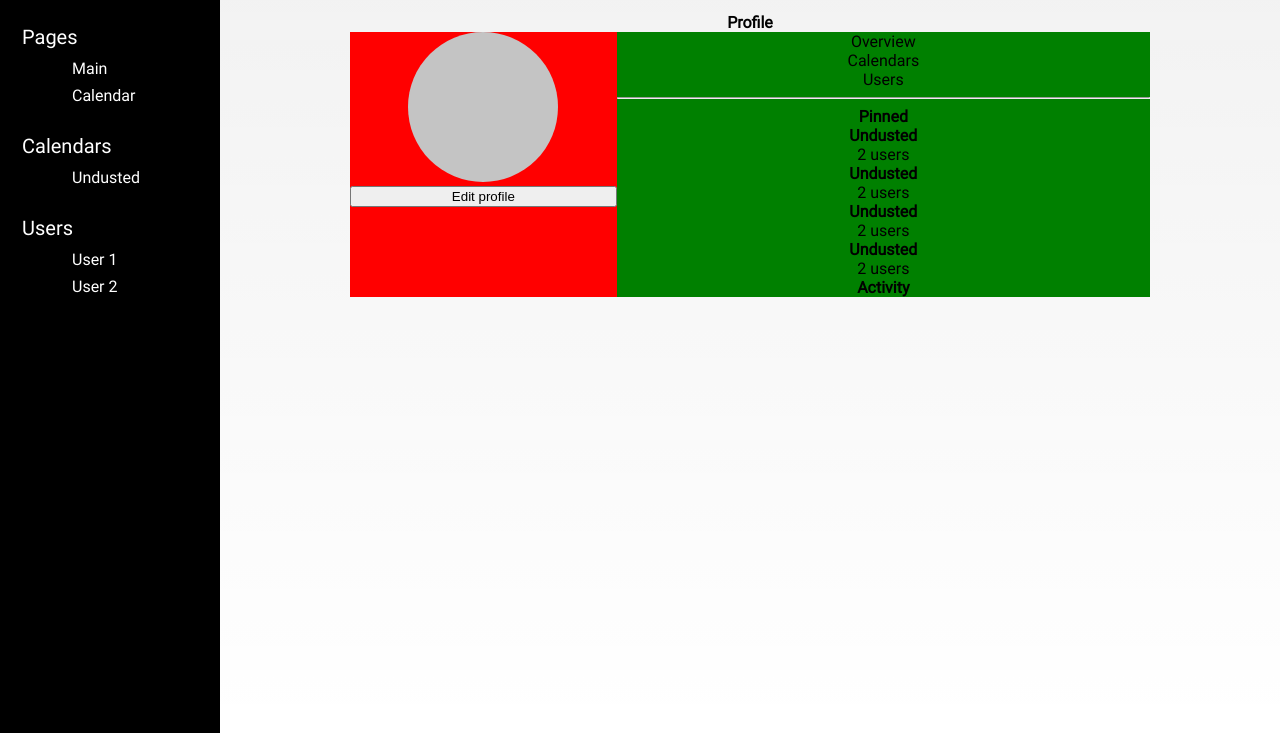
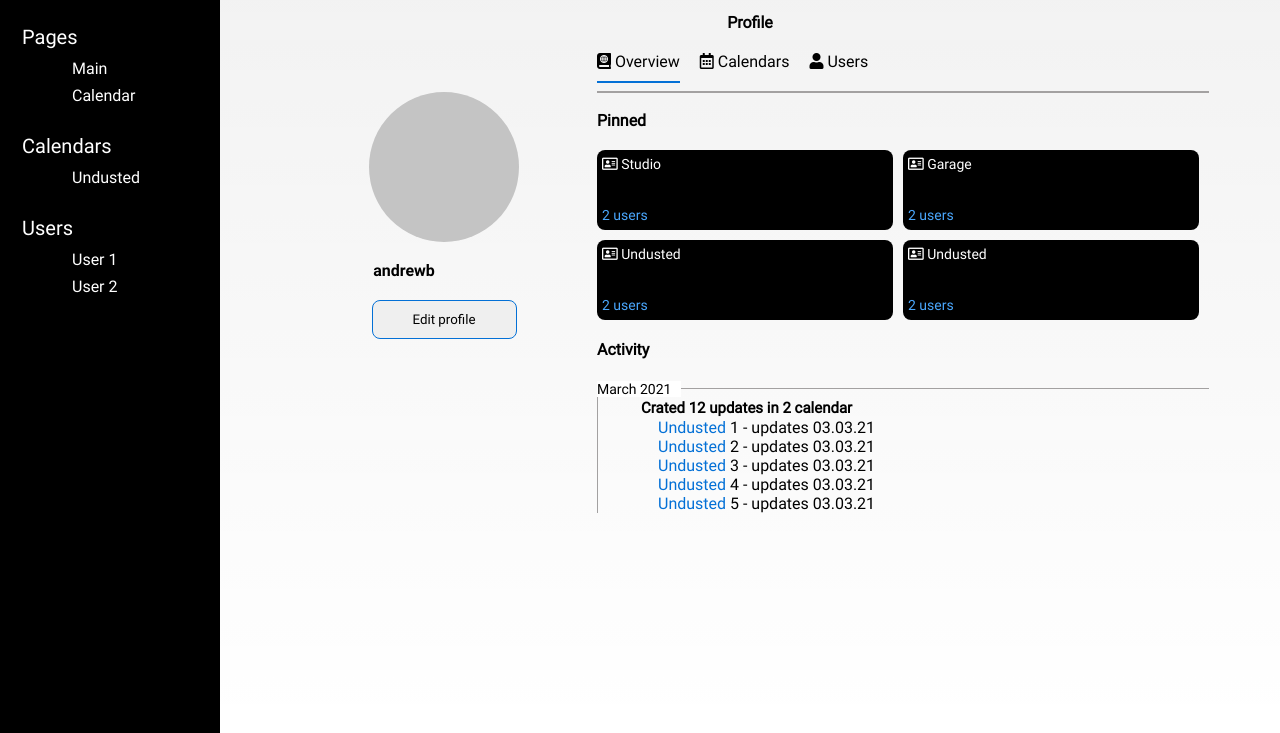
Before and after one commit to andrewburw/planify-front, a website: page app/profile.html in a window 1280 px wide. Shown: the part 67-800 px from the top of the page. Drawn offline with Linux system fonts and the light colour scheme.

Commit message:
profile added

```diff
--- a/app/profile.html
+++ b/app/profile.html
@@ -1,10 +1,13 @@
 <!DOCTYPE html>
 <html lang="en">
-
   <head>
     <meta charset="UTF-8" />
     <meta name="viewport" content="width=device-width, initial-scale=1.0" />
     <link rel="stylesheet" href="css/style.min.css" />
+    <link
+      rel="stylesheet"
+      href="https://cdnjs.cloudflare.com/ajax/libs/font-awesome/5.15.2/css/all.min.css"
+    />
     <title>Planify</title>
   </head>
 
@@ -24,13 +27,31 @@
             </div>
             <div class="header_co__rightside-menu">
               <div class="header_co__rside-menu-ddown">
-              <p>Menu <img class="header_co__rside-menu-d-img" src="images/arrow_down.png" /></p>
+                <p>
+                  Menu
+                  <img
+                    class="header_co__rside-menu-d-img"
+                    src="images/arrow_down.png"
+                  />
+                </p>
               </div>
 
               <div class="header_co__profile">
-              <img src="images/myself_1.png" height="40" width="40" width="40" alt="" />
+                <img
+                  src="images/myself_1.png"
+                  height="40"
+                  width="40"
+                  width="40"
+                  alt=""
+                />
                 <div class="header_co__profile-ddown">
-                <p>Andrew B <img class="header_co__rside-menu-d-img" src="images/arrow_down_bw.png" /></p>
+                  <p>
+                    Andrew B
+                    <img
+                      class="header_co__rside-menu-d-img"
+                      src="images/arrow_down_bw.png"
+                    />
+                  </p>
                 </div>
               </div>
             </div>
@@ -75,58 +96,89 @@
       <div class="main_co">
         <div class="container">
           <div class="main_co__month-name">
-
-          <h1> Profile</h1>
+            <h1>Profile</h1>
             <div class="profile__container">
               <div class="profile__lside">
                 <div class="profile__lside-avatar">
                   <canvas class="profile__lside-canvas"></canvas>
                 </div>
-              <h4 class="profile__lside-username"></h4>
+                <h4 class="profile__lside-username">andrewb</h4>
+                <div class="profile__lside-buttons">
                   <button class="profile__lside-edit">Edit profile</button>
+                </div>
               </div>
               <div class="profile__rside">
                 <div class="profile__rside-header">
                   <ul class="profile__rside-menu">
-                  <li class="profle__rside-menu-item">Overview</li>
-                  <li class="profle__rside-menu-item">Calendars</li>
-                  <li class="profle__rside-menu-item">Users</li>
+                    <li class="profile__rside-menu-item">
+                      <i class="fas fa-atlas"></i> Overview
+                    </li>
+                    <li class="profile__rside-menu-item">
+                      <i class="far fa-calendar-alt"></i> Calendars
+                    </li>
+                    <li class="profile__rside-menu-item">
+                      <i class="fas fa-user"></i> Users
+                    </li>
                   </ul>
-                <hr>
+                </div>
+                <hr class="profile__rside-hr" />
 
                 <h3 class="profile__rside-pined">Pinned</h3>
+
                 <div class="profile__rside-p-container">
                   <div class="profile__rside-p-item">
-                    <h4 class="profile__rside-item-header">Undusted</h4>
-                    <p class="profile__rside-item-users">
-                      2 users
-                    </p>
+                    <h4 class="profile__rside-item-header">
+                      <i class="far fa-address-card"></i> Studio
+                    </h4>
+                    <p class="profile__rside-item-users">2 users</p>
                   </div>
                   <div class="profile__rside-p-item">
-                    <h4 class="profile__rside-item-header">Undusted</h4>
-                    <p class="profile__rside-item-users">
-                      2 users
-                    </p>
+                    <h4 class="profile__rside-item-header">
+                      <i class="far fa-address-card"></i> Garage
+                    </h4>
+                    <p class="profile__rside-item-users">2 users</p>
                   </div>
                   <div class="profile__rside-p-item">
-                    <h4 class="profile__rside-item-header">Undusted</h4>
-                    <p class="profile__rside-item-users">
-                      2 users
-                    </p>
+                    <h4 class="profile__rside-item-header">
+                      <i class="far fa-address-card"></i> Undusted
+                    </h4>
+                    <p class="profile__rside-item-users">2 users</p>
                   </div>
                   <div class="profile__rside-p-item">
-                    <h4 class="profile__rside-item-header">Undusted</h4>
-                    <p class="profile__rside-item-users">
-                      2 users
-                    </p>
+                    <h4 class="profile__rside-item-header">
+                      <i class="far fa-address-card"></i> Undusted
+                    </h4>
+                    <p class="profile__rside-item-users">2 users</p>
                   </div>
                 </div>
                 <h3 class="profile__rside-pined">Activity</h3>
-
+                <div class="profile__rside-news-cont">
+                  <h3 class="profile__rside-news-header">
+                    <span>March 2021</span>
+                  </h3>
+                  <div class="profile__rside-time-line">
+                    <h3 class="profile__rside-tl-header">
+                      Crated 12 updates in 2 calendar
+                    </h3>
+                    <ul class="profile__rside-tl-list">
+                      <li class="profile__rside-tl-item">
+                        <span>Undusted</span> 1 - updates 03.03.21
+                      </li>
+                      <li class="profile__rside-tl-item">
+                        <span>Undusted</span> 2 - updates 03.03.21
+                      </li>
+                      <li class="profile__rside-tl-item">
+                        <span>Undusted</span> 3 - updates 03.03.21
+                      </li>
+                      <li class="profile__rside-tl-item">
+                        <span>Undusted</span> 4 - updates 03.03.21
+                      </li>
+                      <li class="profile__rside-tl-item">
+                        <span>Undusted</span> 5 - updates 03.03.21
+                      </li>
+                    </ul>
                   </div>
-
-
-
+                </div>
               </div>
             </div>
           </div>
@@ -134,5 +186,4 @@
       </div>
     </div>
   </body>
-
 </html>
--- a/app/scss/main_page_calendar/profile/_app.scss
+++ b/app/scss/main_page_calendar/profile/_app.scss
@@ -1,35 +1,150 @@
-
-
-.profile__container{
+.profile__container {
   display: flex;
-    flex-direction: row;
-    flex-wrap: wrap;
   width: 100%;
-    height: 100%;
 }
 
-.profile__lside{
-    display: flex;
-  flex-direction: column;
-  width: 300px;
+.profile__lside {
   flex: 1;
-    background-color: red;
+  height: 80vh;
 
-    &-canvas{
-
+  &-avatar {
+    padding-top: 60px;
+  }
+  &-username {
+    padding-top: 15px;
+    padding-right: 80px;
+    @extend %rb-bold;
+    font-size: 16px;
+  }
+  &-buttons {
+    padding-top: 20px;
+  }
+  &-edit {
+    border-radius: 8px;
+    border: 1px solid #0370d6;
+    cursor: pointer;
+    transition-duration: 0.4s;
+    padding: 11px 40px;
+    @extend %rb-regular;
+  }
+  &-edit:hover {
+    background-color: #0370d6;
+    color: white;
+  }
+  &-canvas {
     border-radius: 50%;
-        background-color: #C4C4C4;
+    background-color: #c4c4c4;
     height: 150px;
     width: 150px;
   }
-
 }
 
-.profile__rside{
+.profile__rside {
+  flex: 2;
+  width: 60vw;
+
+  &-header {
+    padding-top: 20px;
+  }
+  &-menu {
     display: flex;
-    flex-direction: column;
-    flex-basis: 100%;
-    width: 500px;
-    flex: 2;
-    background-color: green;
   }
+  &-menu-item {
+    padding-right: 20px;
+    cursor: pointer;
+  }
+  &-hr {
+    border: 1px solid #a3a1a1;
+  }
+  &-menu-item:after {
+    background: none repeat scroll 0 0 transparent;
+    bottom: 0;
+    content: "";
+    display: block;
+    height: 2px;
+    left: 50%;
+    margin-top: 10px;
+    background: #0370d6;
+    transition: width 0.3s ease 0s, left 0.3s ease 0s;
+    width: 0;
+  }
+  &-menu-item:hover:after {
+    width: 100%;
+    left: 0;
+  }
+  &-menu-item:first-child:after {
+    content: "";
+    margin-top: 10px;
+    display: block;
+    width: 100%;
+    border-bottom: 1px solid #0370d6;
+  }
+  &-pined {
+    padding-top: 10px;
+    text-align: left;
+  }
+  &-p-container {
+    padding-top: 20px;
+    display: flex;
+    flex-wrap: wrap;
+  }
+  &-p-item {
+    flex: 45%;
+    background-color: black;
+    color: white;
+    margin-bottom: 10px;
+    margin-right: 10px;
+    border-radius: 8px;
+    height: 80px;
+    display: grid;
+    cursor: pointer;
+    transition-duration: 0.4s;
+  }
+  &-p-item:hover {
+    transform: translateX(4px);
+  }
+  &-p-item h4 {
+    text-align: left;
+    @extend %rb-regular;
+    font-size: 14px;
+    padding: 5px;
+  }
+  &-p-item p {
+    text-align: left;
+    @extend %rb-regular;
+    font-size: 14px;
+    color: #4aa7fd;
+    padding: 5px;
+    align-self: end;
+  }
+  &-news-cont {
+    padding-top: 20px;
+  }
+  &-news-header {
+    text-align: left;
+    border-bottom: 1px solid #a3a1a1;
+    height: 10px;
+  }
+  &-news-header span {
+    background-color: white;
+    padding-right: 10px;
+    @extend %rb-regular;
+    font-size: 14px;
+  }
+
+  &-time-line {
+    border-left: 1px solid #a3a1a1;
+    float: left;
+    padding-top: 10px;
+    padding-left: 20px;
+  }
+&-tl-header{
+    font-size: 15px;
+}
+  &-tl-item{
+      padding-left: 40px;
+  }
+  &-tl-item span{
+      color:#0370d6;
+  }
+}
```
Also changed, not shown: app/css/style.min.css. Lines whose indentation alone changed are shown as unchanged.
